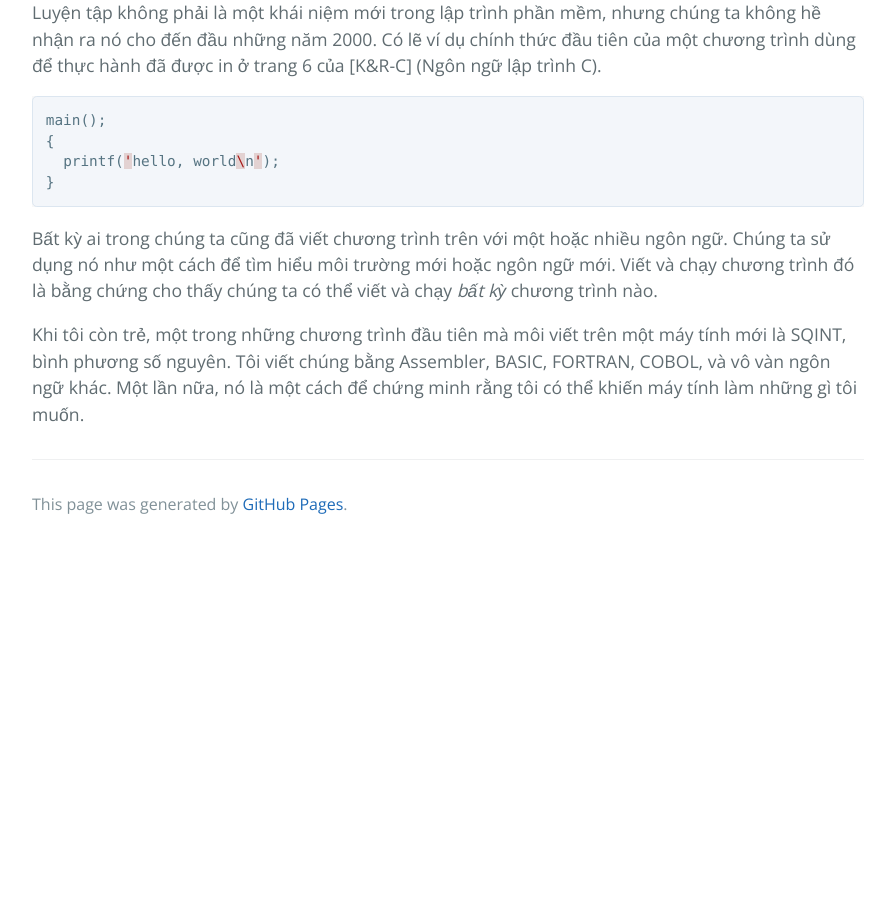
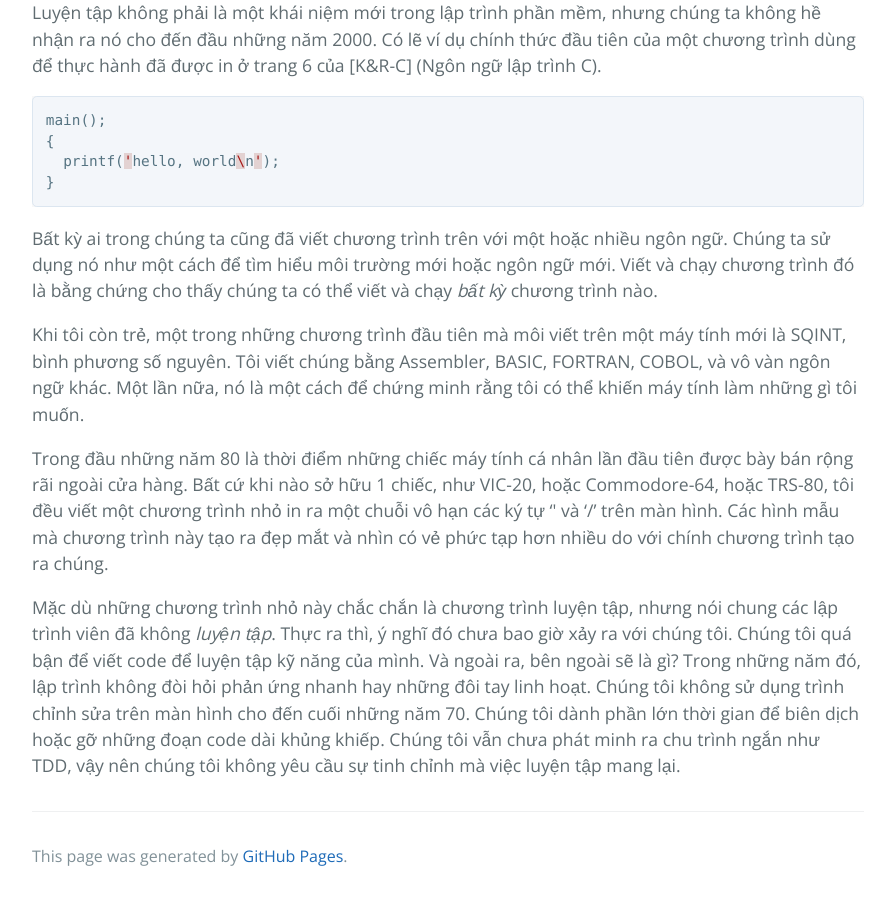
Before and after one commit to HaiBV/haibv.github.io, a Jekyll site: the page built from clean-coder/chapter-6-practicing.md, in a window 1280 px wide and 900 px high, scrolled down 641 px. Shown: the whole window, without its empty margins (192-1087 px from the left). Built offline with Jekyll 4.4.1, drawn with Linux system fonts in a browser that asks for light colours; our own code applies the rules of GitHub Pages for plain Markdown files; before the commit the page ends 1189 px from its top, so only the background shows below that.

Commit message:
Update The Clean Coder - Chapter 6 Practicing

```diff
--- a/clean-coder/chapter-6-practicing.md
+++ b/clean-coder/chapter-6-practicing.md
@@ -20,3 +20,7 @@ main();
 Bất kỳ ai trong chúng ta cũng đã viết chương trình trên với một hoặc nhiều ngôn ngữ. Chúng ta sử dụng nó như một cách để tìm hiểu môi trường mới hoặc ngôn ngữ mới. Viết và chạy chương trình đó là bằng chứng cho thấy chúng ta có thể viết và chạy _bất kỳ_ chương trình nào.
 
 Khi tôi còn trẻ, một trong những chương trình đầu tiên mà môi viết trên một máy tính mới là SQINT, bình phương số nguyên. Tôi viết chúng bằng Assembler, BASIC, FORTRAN, COBOL, và vô vàn ngôn ngữ khác. Một lần nữa, nó là một cách để chứng minh rằng tôi có thể khiến máy tính làm những gì tôi muốn.
+
+Trong đầu những năm 80 là thời điểm những chiếc máy tính cá nhân lần đầu tiên được bày bán rộng rãi ngoài cửa hàng. Bất cứ khi nào sở hữu 1 chiếc, như VIC-20, hoặc Commodore-64, hoặc TRS-80, tôi đều viết một chương trình nhỏ in ra một chuỗi vô hạn các ký tự '\' và '/' trên màn hình. Các hình mẫu mà chương trình này tạo ra đẹp mắt và nhìn có vẻ phức tạp hơn nhiều do với chính chương trình tạo ra chúng.
+
+Mặc dù những chương trình nhỏ này chắc chắn là chương trình luyện tập, nhưng nói chung các lập trình viên đã không _luyện tập_. Thực ra thì, ý nghĩ đó chưa bao giờ xảy ra với chúng tôi. Chúng tôi quá bận để viết code để luyện tập kỹ năng của mình. Và ngoài ra, bên ngoài sẽ là gì? Trong những năm đó, lập trình không đòi hỏi phản ứng nhanh hay những đôi tay linh hoạt. Chúng tôi không sử dụng trình chỉnh sửa trên màn hình cho đến cuối những năm 70. Chúng tôi dành phần lớn thời gian để biên dịch hoặc gỡ những đoạn code dài khủng khiếp. Chúng tôi vẫn chưa phát minh ra chu trình ngắn như TDD, vậy nên chúng tôi không yêu cầu sự tinh chỉnh mà việc luyện tập mang lại.
```
